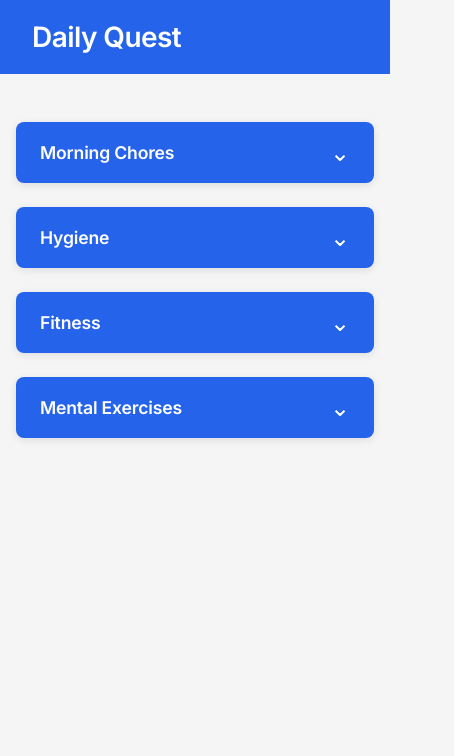
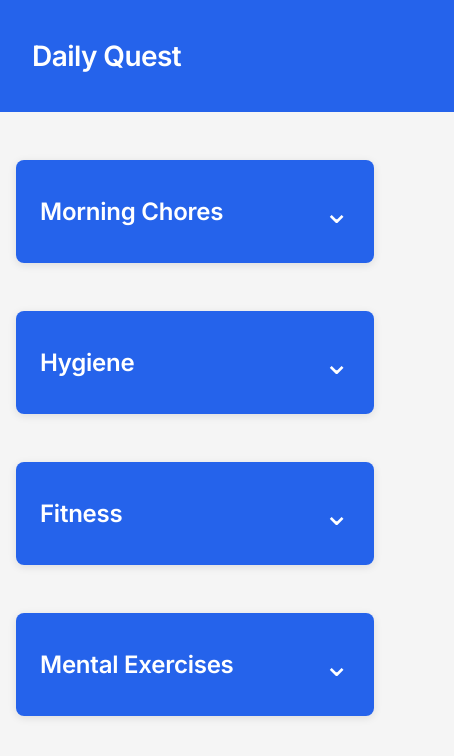
Before and after one commit to ZachCHale/daily-quest, a React (Vite) app: page / in a window 390 px wide. Shown: the top 756 px of the page, 454 px wide, since content can reach past the window. Built offline with nearby package versions, Linux system fonts and the light colour scheme.

Commit message:
SASS Integration. Mobile responsiveness.
Added basic SASS variables and mixins.
Adjusted styles for mobile devices.

```diff
--- a/package.json
+++ b/package.json
@@ -22,6 +22,7 @@
     "eslint-plugin-react-hooks": "^7.1.1",
     "eslint-plugin-react-refresh": "^0.5.2",
     "globals": "^17.6.0",
+    "sass": "^1.101.0",
     "vite": "^8.0.12"
   }
 }
--- a/src/App.css
+++ /dev/null
@@ -1,132 +0,0 @@
-* {
-  box-sizing: border-box;
-  margin: 0;
-  padding: 0;
-}
-
-body {
-  font-family: 'Inter', sans-serif;
-  background-color: #f5f5f5;
-  color: #1a1a1a;
-}
-
-.app {
-  min-height: 100vh;
-  display: flex;
-  flex-direction: column;
-  align-items: center;
-  padding: 3rem 1rem;
-  gap: 1.5rem;
-}
-
-.card {
-  width: 100%;
-  max-width: 480px;
-  border-radius: 8px;
-  border: none;
-  box-shadow: 0 2px 8px rgba(0, 0, 0, 0.1);
-  overflow: hidden;
-}
-
-.card-body {
-  max-height: 0;
-  overflow: hidden;
-  transition: max-height 0.3s ease;
-}
-
-.card-body.expanded {
-  max-height: 500px;
-}
-
-.card-header {
-  display: flex;
-  justify-content: space-between;
-  align-items: center;
-  background-color: #2563eb;
-  cursor: pointer;
-  padding: 1rem 1.5rem;
-}
-
-.chevron {
-  color: #ffffff;
-  font-size: 1.5rem;
-  transition: transform 0.2s ease;
-  transform: rotate(0deg);
-}
-
-.chevron.expanded {
-  transform: rotate(180deg);
-}
-
-.card-header:hover {
-  background-color: #1d4ed8;
-}
-
-.card-header h1 {
-  color: #ffffff;
-  font-size: 1.1rem;
-  font-weight: 600;
-  letter-spacing: -0.01em;
-  margin: 0;
-}
-
-h1 {
-  font-size: 2rem;
-  margin: 0;
-}
-
-ul {
-  list-style: none;
-  padding: 0;
-}
-
-li {
-  padding: 0.75rem 0;
-  cursor: pointer;
-  font-size: 1.2rem;
-}
-
-.header {
-  width: 100%;
-  background-color: #2563eb;
-  padding: 1.25rem 2rem;
-  border-radius: 0;
-}
-
-.header h1 {
-  font-size: 1.75rem;
-  font-weight: 600;
-  letter-spacing: -0.02em;
-  color: #ffffff;
-}
-
-.chore-item {
-  display: flex;
-  align-items: center;
-  gap: 0.75rem;
-  padding: 0.75rem 1.5rem;
-  cursor: pointer;
-  font-size: 1.1rem;
-  transition: opacity 0.2s ease;
-}
-
-.chore-item.checked {
-  opacity: 1;
-}
-
-.chore-item.checked .chore-label {
-  opacity: 0.4;
-}
-
-.checkbox {
-  width: 18px;
-  height: 18px;
-  border-radius: 50%;
-  border: 2px solid #2563eb;
-  flex-shrink: 0;
-  transition: background-color 0.2s ease;
-}
-
-.chore-item.checked .checkbox {
-  background-color: #2563eb;
-}
--- a/src/App.jsx
+++ b/src/App.jsx
@@ -1,4 +1,4 @@
-import './App.css';
+import './App.scss';
 import { useState } from 'react';
 import CategoryCard from './components/CategoryCard/CategoryCard';
 import Header from './components/Header/Header';
--- /dev/null
+++ b/src/App.scss
@@ -0,0 +1,32 @@
+@use './styles/mixins' as *;
+
+css* {
+  box-sizing: border-box;
+  margin: 0;
+  padding: 0;
+}
+
+body {
+  font-family: 'Inter', sans-serif;
+  background-color: #f5f5f5;
+  color: #1a1a1a;
+  margin: 0;
+}
+
+.app {
+  min-height: 100vh;
+  display: flex;
+  flex-direction: column;
+  align-items: center;
+  padding: 3rem 1rem;
+  gap: 1.5rem;
+
+  @include tablet {
+    gap: 3rem;
+  }
+}
+
+ul {
+  list-style: none;
+  padding: 0;
+}
--- a/src/components/CategoryCard/CategoryCard.jsx
+++ b/src/components/CategoryCard/CategoryCard.jsx
@@ -1,4 +1,4 @@
-import './CategoryCard.css';
+import './CategoryCard.scss';
 import ChoreItem from '../ChoreItem/ChoreItem';
 import { pickFromPool, dateSeed } from '../../seedRandom';
 
--- a/src/components/CategoryCard/CategoryCard.css
+++ b/src/components/CategoryCard/CategoryCard.scss
@@ -1,3 +1,5 @@
+@use '../../styles/mixins' as *;
+
 .card {
   width: 100%;
   max-width: 480px;
@@ -5,6 +7,9 @@
   border: none;
   box-shadow: 0 2px 8px rgba(0, 0, 0, 0.1);
   overflow: hidden;
+  @include tablet {
+    max-width: none;
+  }
 }
 
 .card-body {
@@ -24,6 +29,9 @@
   background-color: #2563eb;
   cursor: pointer;
   padding: 1rem 1.5rem;
+  @include tablet {
+    padding: 2rem 1.5rem;
+  }
 }
 
 .card-header:hover {
@@ -36,6 +44,9 @@
   font-weight: 600;
   letter-spacing: -0.01em;
   margin: 0;
+  @include tablet {
+    font-size: 1.5rem;
+  }
 }
 
 .chevron {
@@ -43,6 +54,9 @@
   font-size: 1.5rem;
   transition: transform 0.2s ease;
   transform: rotate(0deg);
+  @include tablet {
+    font-size: 2rem;
+  }
 }
 
 .chevron.expanded {
--- a/src/components/ChoreItem/ChoreItem.jsx
+++ b/src/components/ChoreItem/ChoreItem.jsx
@@ -1,4 +1,4 @@
-import './ChoreItem.css';
+import './ChoreItem.scss';
 
 function ChoreItem({ id, chore, checked, onToggle }) {
   return (
--- a/src/components/ChoreItem/ChoreItem.css
+++ b/src/components/ChoreItem/ChoreItem.scss
@@ -1,3 +1,5 @@
+@use '../../styles/mixins' as *;
+
 .chore-item {
   display: flex;
   align-items: center;
@@ -6,6 +8,9 @@
   cursor: pointer;
   font-size: 1.1rem;
   transition: opacity 0.2s ease;
+  @include tablet {
+    font-size: 1.5rem;
+  }
 }
 
 .chore-item.checked .chore-label {
@@ -19,6 +24,10 @@
   border: 2px solid #2563eb;
   flex-shrink: 0;
   transition: background-color 0.2s ease;
+  @include tablet {
+    width: 30px;
+    height: 30px;
+  }
 }
 
 .chore-item.checked .checkbox {
--- a/src/components/Header/Header.jsx
+++ b/src/components/Header/Header.jsx
@@ -1,4 +1,4 @@
-import './Header.css';
+import './Header.scss';
 function Header() {
   return (
     <header className='header'>
--- a/src/components/Header/Header.css
+++ b/src/components/Header/Header.scss
@@ -1,3 +1,5 @@
+@use '../../styles/mixins' as *;
+
 .header {
   width: 100%;
   background-color: #2563eb;
--- /dev/null
+++ b/src/styles/_mixins.scss
@@ -0,0 +1,13 @@
+@use 'variables' as *;
+
+@mixin mobile {
+  @media (max-width: $breakpoint-sm) {
+    @content;
+  }
+}
+
+@mixin tablet {
+  @media (max-width: $breakpoint-md) {
+    @content;
+  }
+}
--- /dev/null
+++ b/src/styles/_variables.scss
@@ -0,0 +1,3 @@
+$breakpoint-sm: 480px;
+$breakpoint-md: 768px;
+$breakpoint-lg: 1024px;
```
Also changed, not shown: 1 other file (tests, documents, lock files or other folders).
